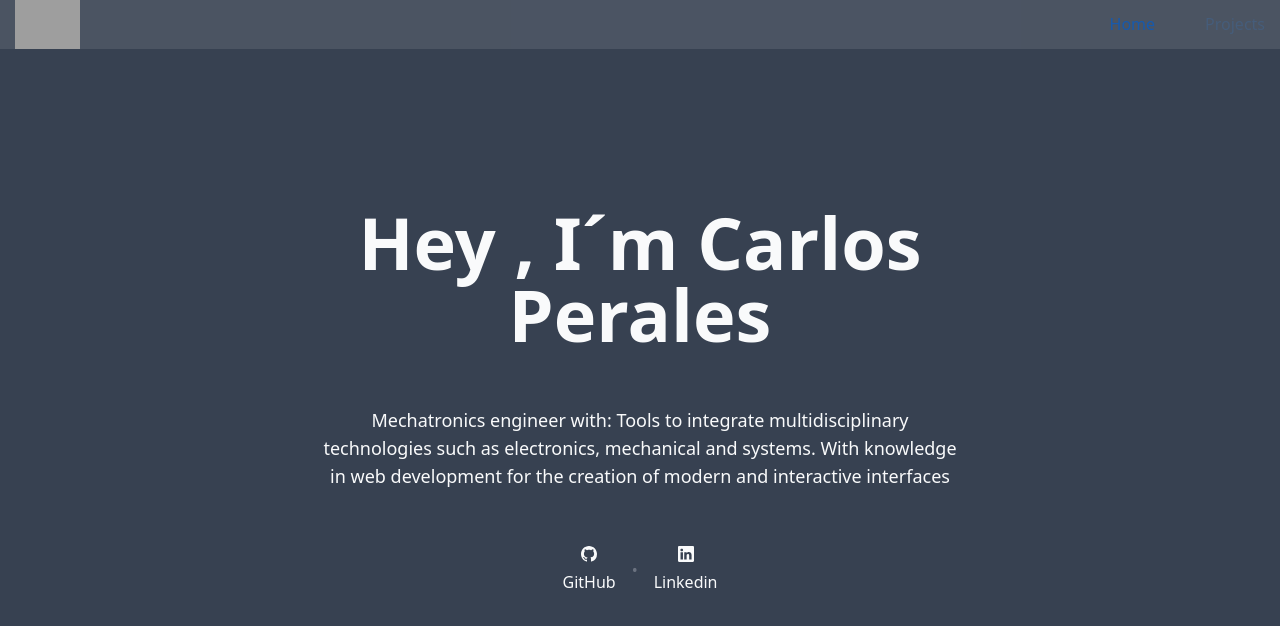
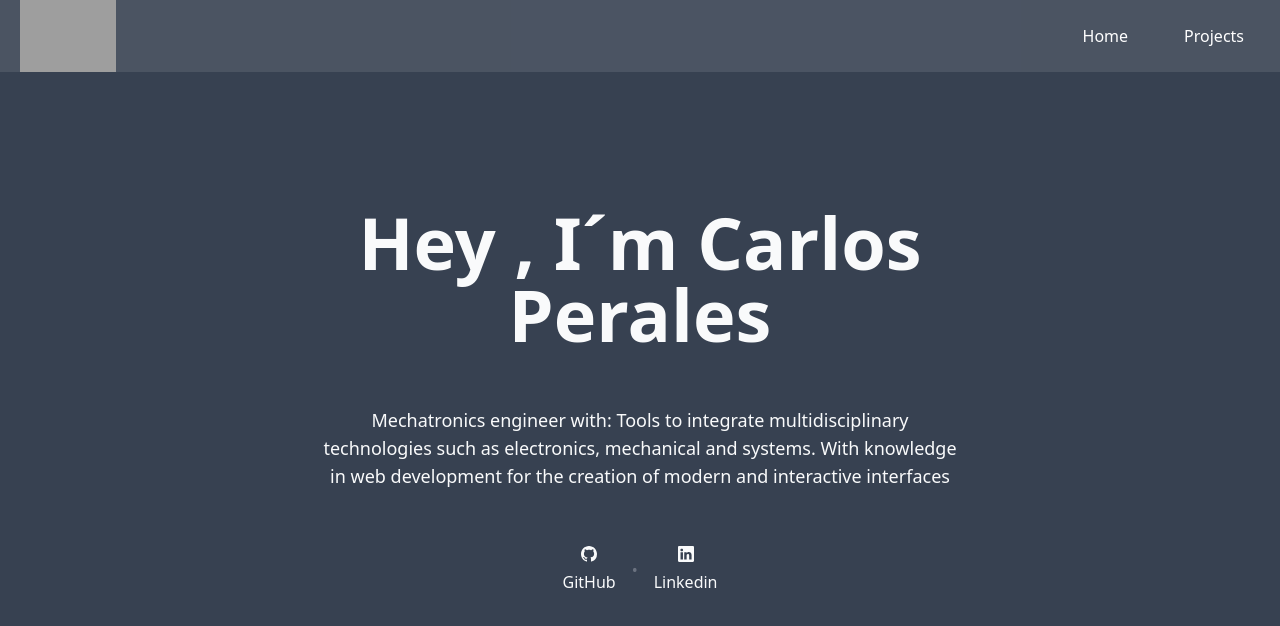
Before and after one commit to MrPerales/portfolio, a React (Vite) app: page / in a window 1280 px wide. Shown: the top 626 px of the page. Built offline with nearby package versions, Linux system fonts and the light colour scheme; grey boxes are pictures that could not be loaded.

Commit message:
fix : navBar

```diff
--- a/src/components/navbar/Navbar.jsx
+++ b/src/components/navbar/Navbar.jsx
@@ -5,24 +5,19 @@ import { NavLink } from "react-router-dom";
 export default function Navbar() {
   return (
     <header>
-      <nav className="navbar-container">
-        <div className="navbar-left">
+      <nav className="flex justify-between items-center w-full fixed bg-gray-50/[.1]">
+        <div className="w-24  mx-5">
           <img
             src="https://cdn-icons-png.flaticon.com/512/63/63966.png"
             alt="logo"
+            className="sm:w-full w-1/2"
           />
         </div>
-        <div className="navbar-right">
-          <ul className="menu">
+        <div className="mx-9">
+          <ul className="flex gap-5 sm:gap-14 list-none capitalize">
             {routes.map((route) => (
               <li key={route.text}>
-                <NavLink
-                  className="link"
-                  style={({ isActive }) => ({
-                    color: isActive ? "#175AAD" : "#465D7A",
-                  })}
-                  to={route.to}
-                >
+                <NavLink className="text-white hover:underline" to={route.to}>
                   {route.text}
                 </NavLink>
               </li>
```
